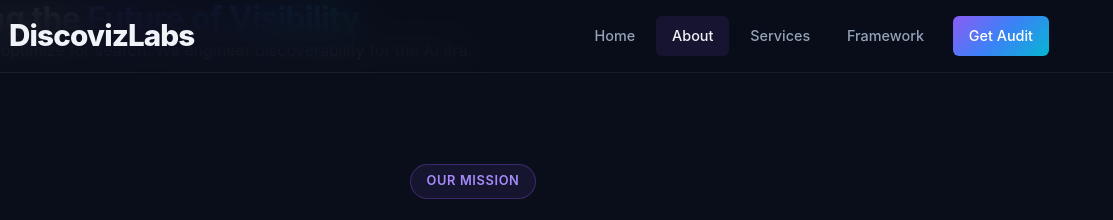
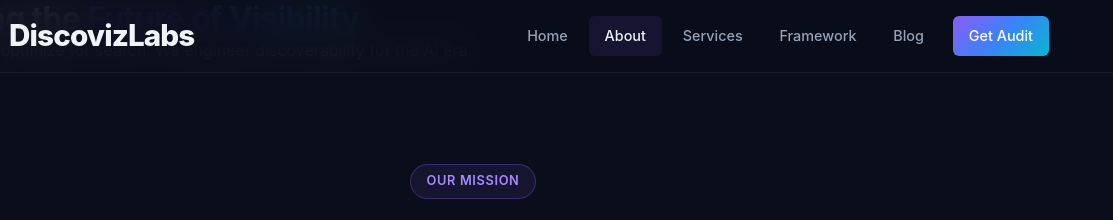
Before and after one commit to bkelly623/Discovizlabs, a plain HTML site: page about.html in a window 1280 px wide. Shown: the top 220 px of the page, 167-1280 px from the left. Drawn offline with Linux system fonts and the light colour scheme.

Commit message:
Add Blog to main navigation

```diff
--- a/about.html
+++ b/about.html
@@ -23,6 +23,7 @@
                 <li><a href="/about" class="active">About</a></li>
                 <li><a href="/#services">Services</a></li>
                 <li><a href="/#framework">Framework</a></li>
+                <li><a href="/blog">Blog</a></li>
                 <li><a href="/#contact" class="nav-cta">Get Audit</a></li>
             </ul>
         </div>
```
Also changed, not shown: ai-discoverability-labs.html (+1 -0 lines), ai-discoverability.html (+1 -0 lines), index.html (+1 -0 lines), seo-ai-discoverability.html (+1 -0 lines), services/ai-discoverability-audit.html (+1 -0 lines), services/index.html (+1 -0 lines), services/ongoing-authority.html (+1 -0 lines), services/seo-ai-discoverability-optimization.html (+1 -0 lines).
